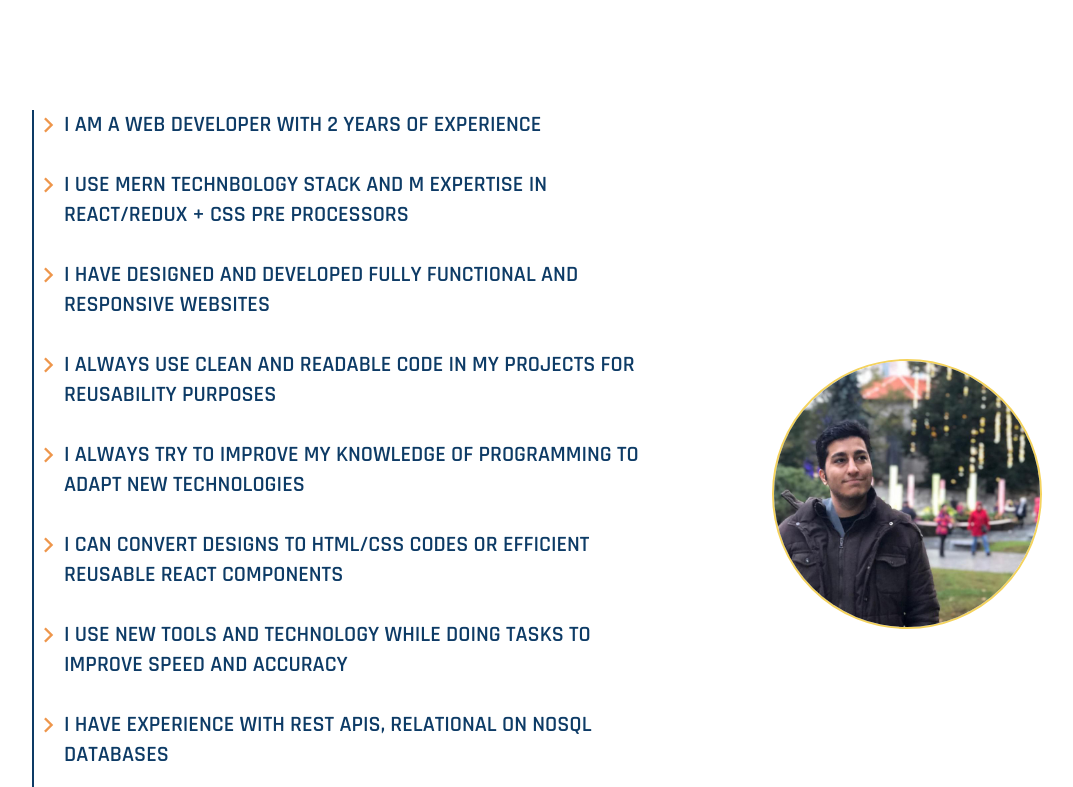
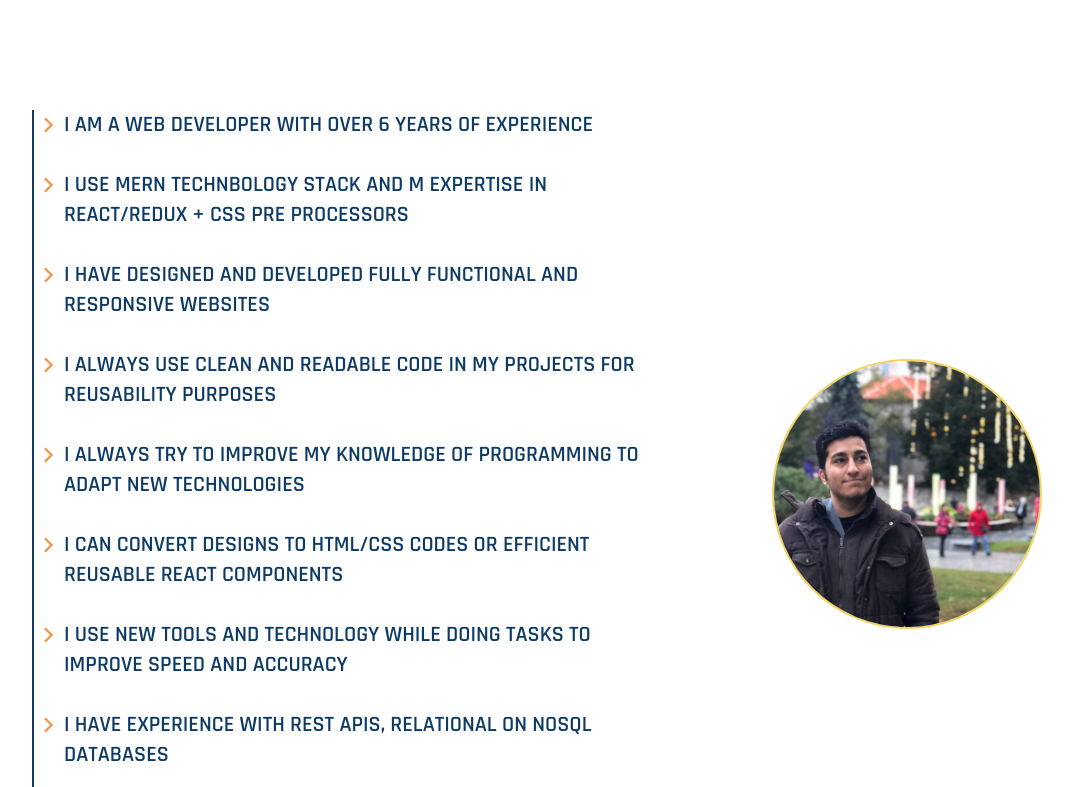
Before and after one commit to amin-dev-tech/portfolio, a website: page index.html in a window 1280 px wide. Shown: the part 633-1420 px from the top of the page, without its empty margins (118-1191 px from the left). Drawn offline with nearby package versions, Linux system fonts and the light colour scheme.

Commit message:
text edit

```diff
--- a/index.html
+++ b/index.html
@@ -50,7 +50,7 @@
                 <p class="about__text u-margin-top-medium paragraph">
                     <span class="material-symbols-outlined">
                         chevron_right
-                    </span> I am a web developer with 2 years of experience <br><br>
+                    </span> I am a web developer with over 6 years of experience <br><br>
                     <span class="material-symbols-outlined">
                         chevron_right
                     </span> I use MERN technbology stack and m expertise in React/Redux + CSS pre processors <br><br>
```
